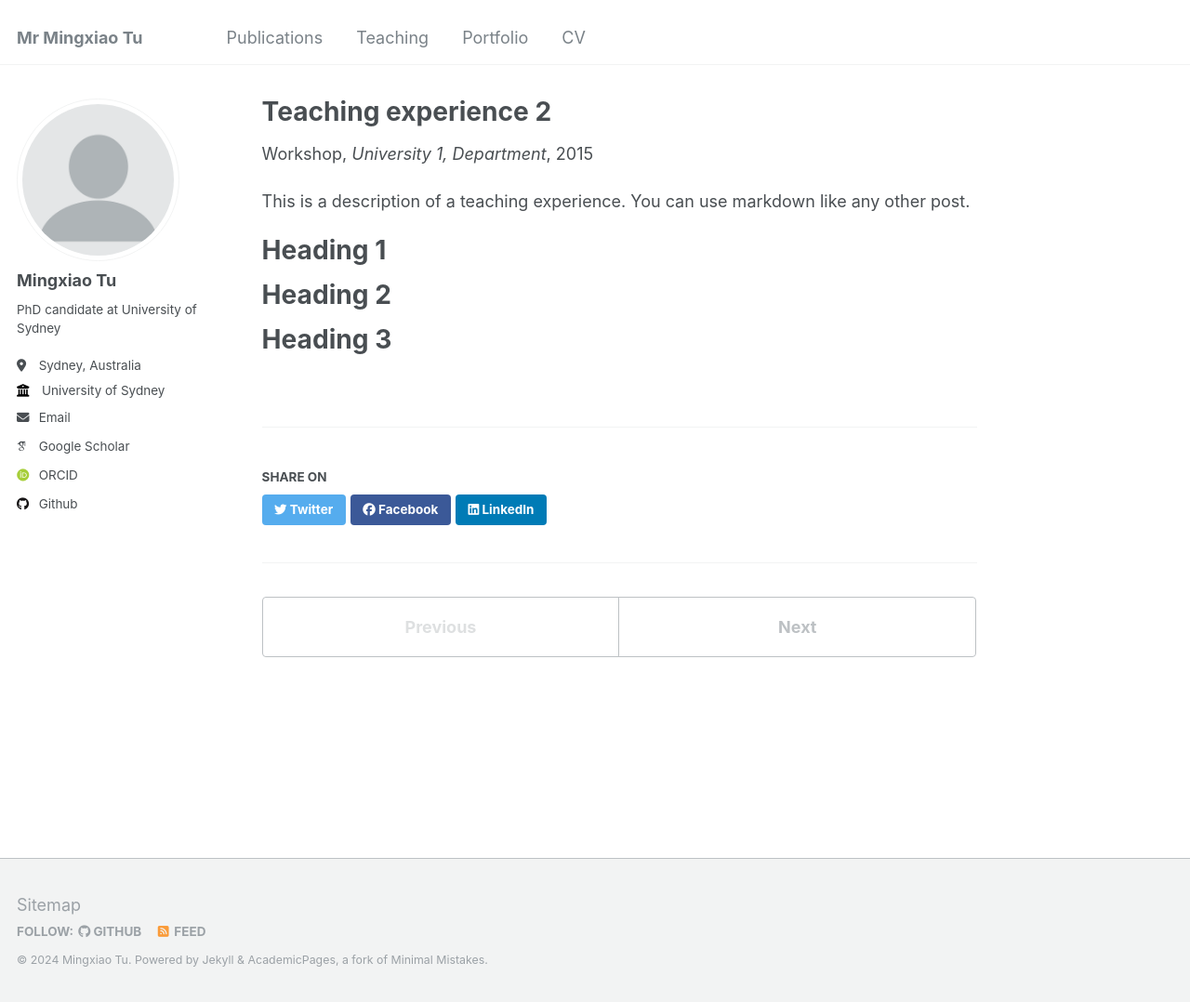
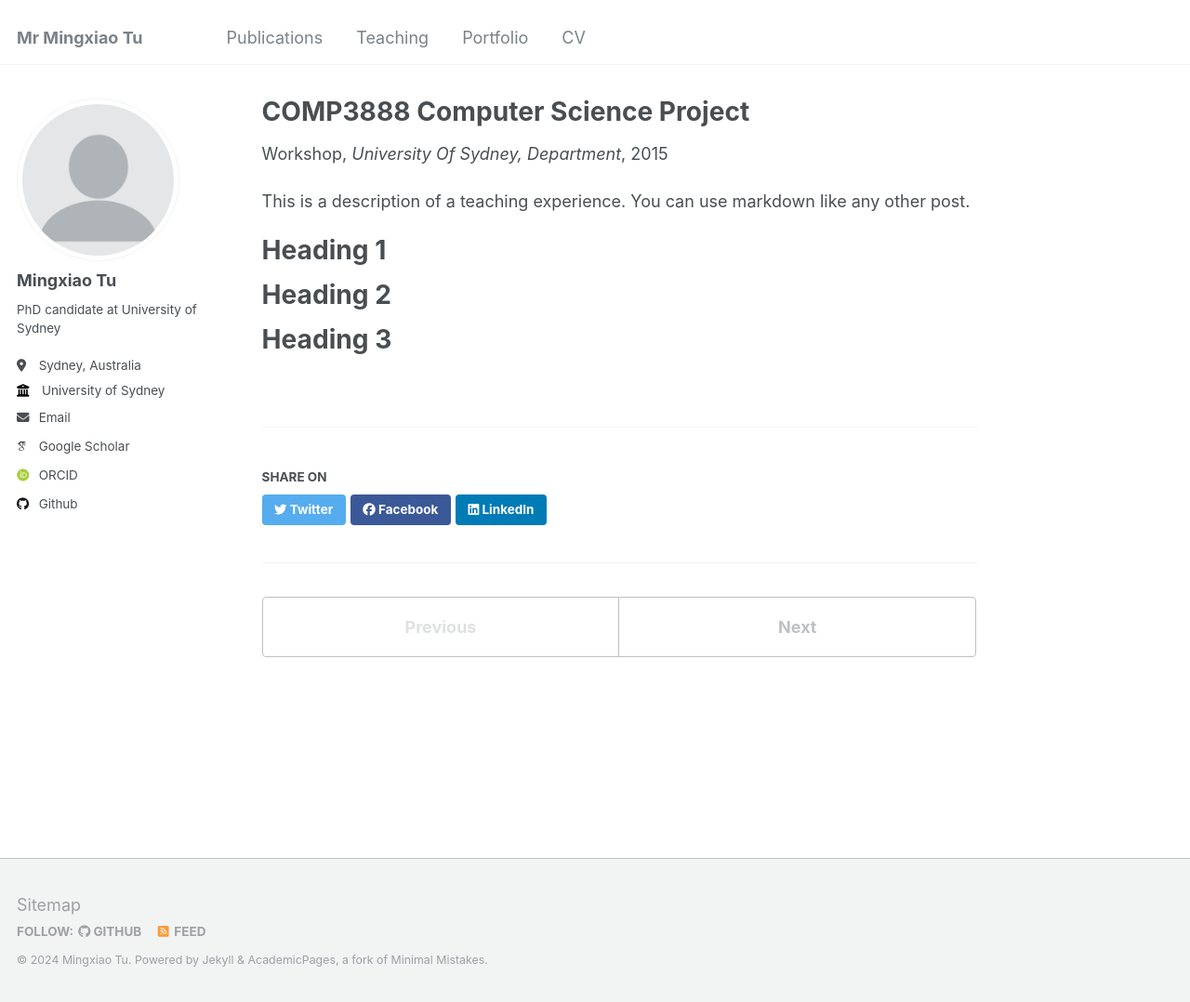
Before and after one commit to mingxiaotu/mingxiaotu.github.io, a Jekyll site: the page built from _teaching/2020-spring-teaching-2.md, in a window 1280 px wide and 1078 px high. Shown: the whole window at 93% size. Built offline with Jekyll 4.4.1, drawn with Linux system fonts in a browser that asks for light colours; some web fonts are replaced.

Commit message:
Update and rename 2015-spring-teaching-2.md to 2020-spring-teaching-2.md

```diff
--- a/_teaching/2015-spring-teaching-2.md
+++ b/_teaching/2020-spring-teaching-2.md
@@ -1,9 +1,9 @@
 ---
-title: "Teaching experience 2"
+title: "COMP3888 Computer Science Project"
 collection: teaching
 type: "Workshop"
 permalink: /teaching/2015-spring-teaching-1
-venue: "University 1, Department"
+venue: "University Of Sydney, Department"
 date: 2015-01-01
 location: "City, Country"
 ---
```
